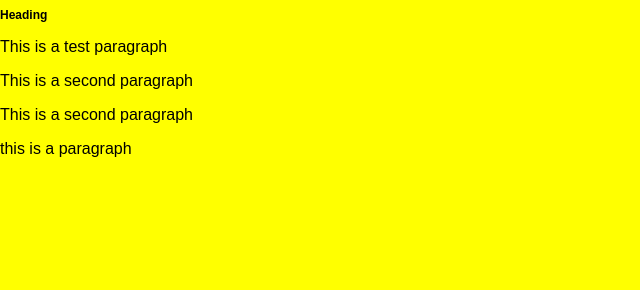
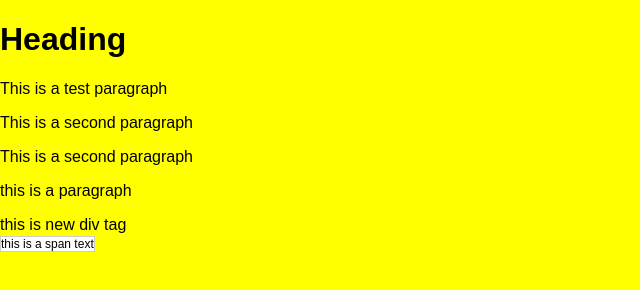
Before and after one commit to imparvez/new-framework, a website: page dev/template/index.jade in a window 1280 px wide. Shown: the whole page, without its empty margins (0-640 px from the left). Drawn offline with nearby package versions, Linux system fonts and the light colour scheme; files that its build step writes are made by us from their sources.

Commit message:
Sass issue resolved

```diff
--- a/dev/css/style.scss
+++ b/dev/css/style.scss
@@ -18,7 +18,16 @@ body {
 	background: yellow !important;
 	color: #ececece;
 	text-decoration: none;
+
+  span {
+    background: white;
+    color: black;
+    text-decoration: none;
+    text-align: center;
+    margin: 0;
+    padding: 0;
+    border: 1px solid #ccc;
+    font-size: 12px;
+  }
+
 }
-h1{
-	font-size: 12px;
-}
--- a/dev/template/index.jade
+++ b/dev/template/index.jade
@@ -27,6 +27,8 @@ html(lang="en")
     p This is a second paragraph
     p This is a second paragraph
     p this is a paragraph
+    div this is new div tag
+    span this is a span text
 
     script(src='https://code.jquery.com/jquery-2.1.4.min.js')
     script(src='assets/script/script.js')
--- a/package.json
+++ b/package.json
@@ -8,6 +8,7 @@
     "gulp-minify-css": "^1.2.0",
     "gulp-rename": "^1.2.2",
     "gulp-ruby-sass": "^1.0.5",
+    "gulp-sass": "^2.0.4",
     "gulp-uglify": "^1.2.0"
   }
 }
```
Also changed, not shown: gulpfile.js (+3 -8 lines), prod/assets/css/style.css, prod/index.html.
